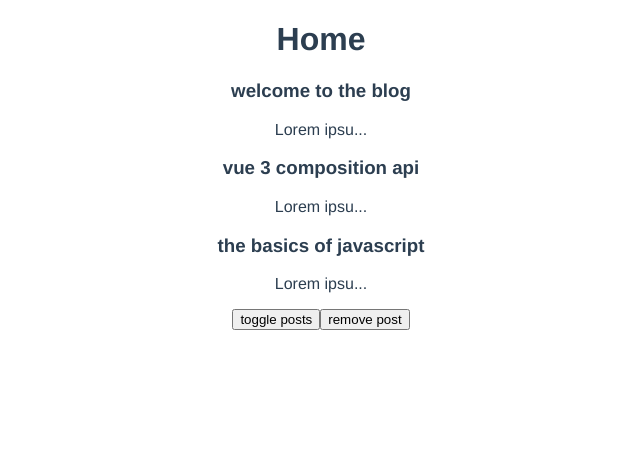
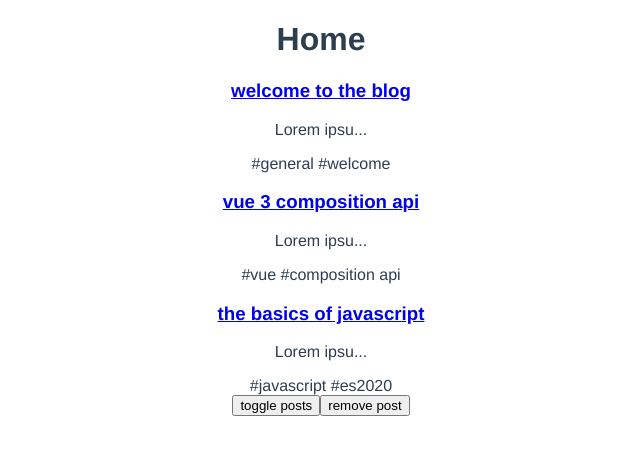
Before and after one commit to armullen/DojoBlog, a Vue app: page / in a window 1280 px wide. Shown: the top 454 px of the page, without its empty margins (319-959 px from the left). Built offline with nearby package versions, Linux system fonts and the light colour scheme.

Commit message:
tutorial done

```diff
--- a/src/components/SinglePost.vue
+++ b/src/components/SinglePost.vue
@@ -1,7 +1,10 @@
 <template>
     <div class="post">
-        <h3>{{  post.title }}</h3>
-        <p>{{ snippet }}</p>
+        <router-link :to="{ name: 'Details', params: { id: post.id }}">
+            <h3>{{  post.title }}</h3>
+        </router-link>
+            <p>{{ snippet }}</p>
+            <span v-for="tag in post.tags" :key="tag"> #{{ tag }}</span>
     </div>
 
 </template>
--- a/src/router/index.js
+++ b/src/router/index.js
@@ -1,5 +1,6 @@
 import { createRouter, createWebHistory } from 'vue-router'
 import Home from '../views/Home.vue'
+import Details from '../views/Details.vue'
 
 const routes = [
   {
@@ -7,6 +8,12 @@ const routes = [
     name: 'home',
     component: Home
   },
+  {
+    path: '/posts/:id',
+    name: 'Details',
+    component: Details,
+    props: true
+  }
 
 ]
 
--- /dev/null
+++ b/src/views/Details.vue
@@ -0,0 +1,16 @@
+<template>
+  details
+</template>
+
+<script>
+export default {
+    props: ['id'],
+    setup(props) {
+        console.log(props.id)
+    }
+}
+</script>
+
+<style>
+
+</style>
--- a/src/views/Home.vue
+++ b/src/views/Home.vue
@@ -110,9 +110,9 @@ export default {
   },
   setup() {
     const posts = ref([
-      { title: 'welcome to the blog', body: 'Lorem ipsum dolor sit amet consectetur adipisicing elit. Quisquam, voluptatum.', id: 1},
-      { title: 'vue 3 composition api', body: 'Lorem ipsum dolor sit amet consectetur adipisicing elit. Quisquam, voluptatum.', id: 2},
-      { title: 'the basics of javascript', body: 'Lorem ipsum dolor sit amet consectetur adipisicing elit. Quisquam, voluptatum.', id: 3},
+      { title: 'welcome to the blog', body: 'Lorem ipsum dolor sit amet consectetur adipisicing elit. Quisquam, voluptatum.', id: 1, tags: ['general', 'welcome']},
+      { title: 'vue 3 composition api', body: 'Lorem ipsum dolor sit amet consectetur adipisicing elit. Quisquam, voluptatum.', id: 2, tags: ['vue', 'composition api']},
+      { title: 'the basics of javascript', body: 'Lorem ipsum dolor sit amet consectetur adipisicing elit. Quisquam, voluptatum.', id: 3, tags: ['javascript', 'es2020']},
     ])
 
     const showPosts = ref(true)
```
